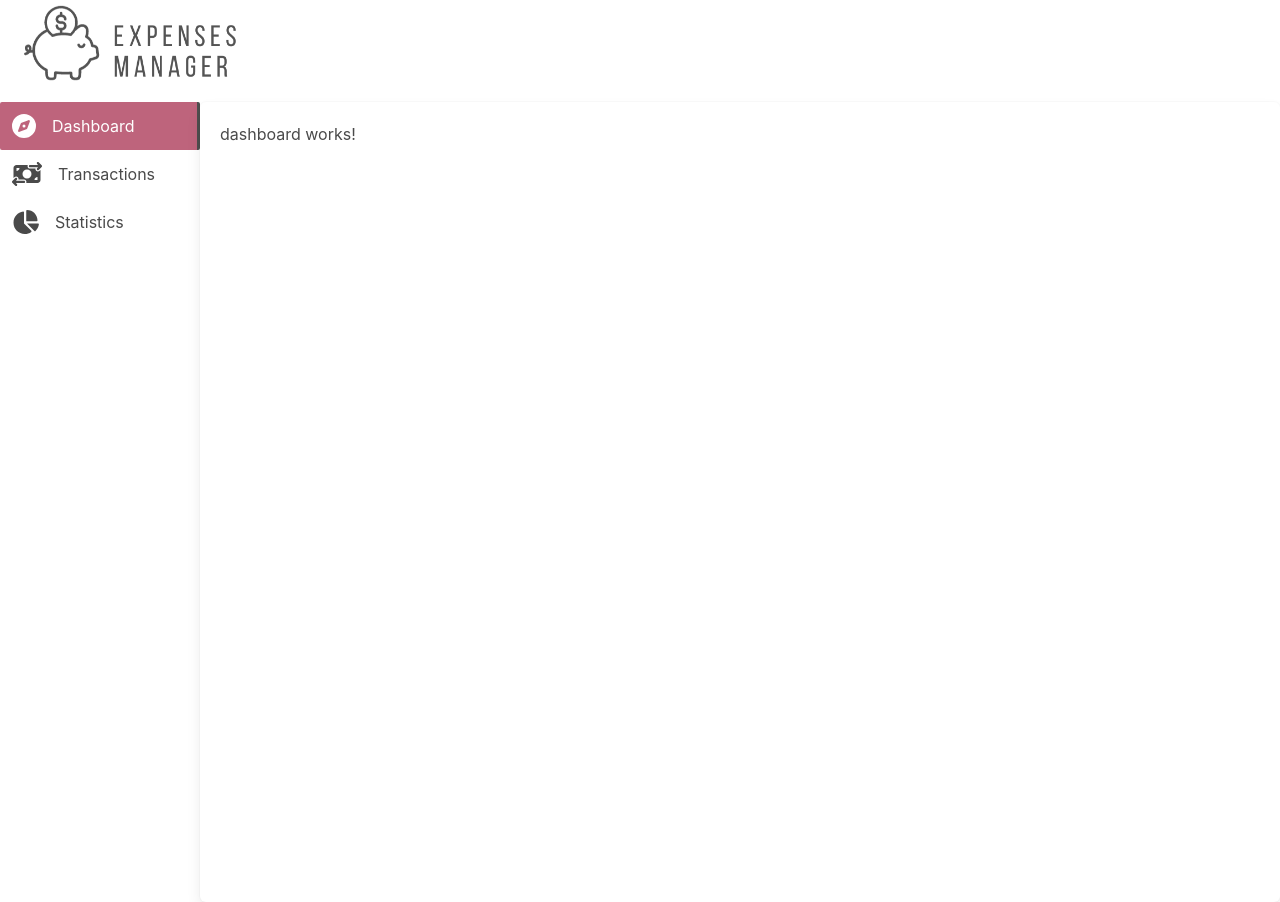
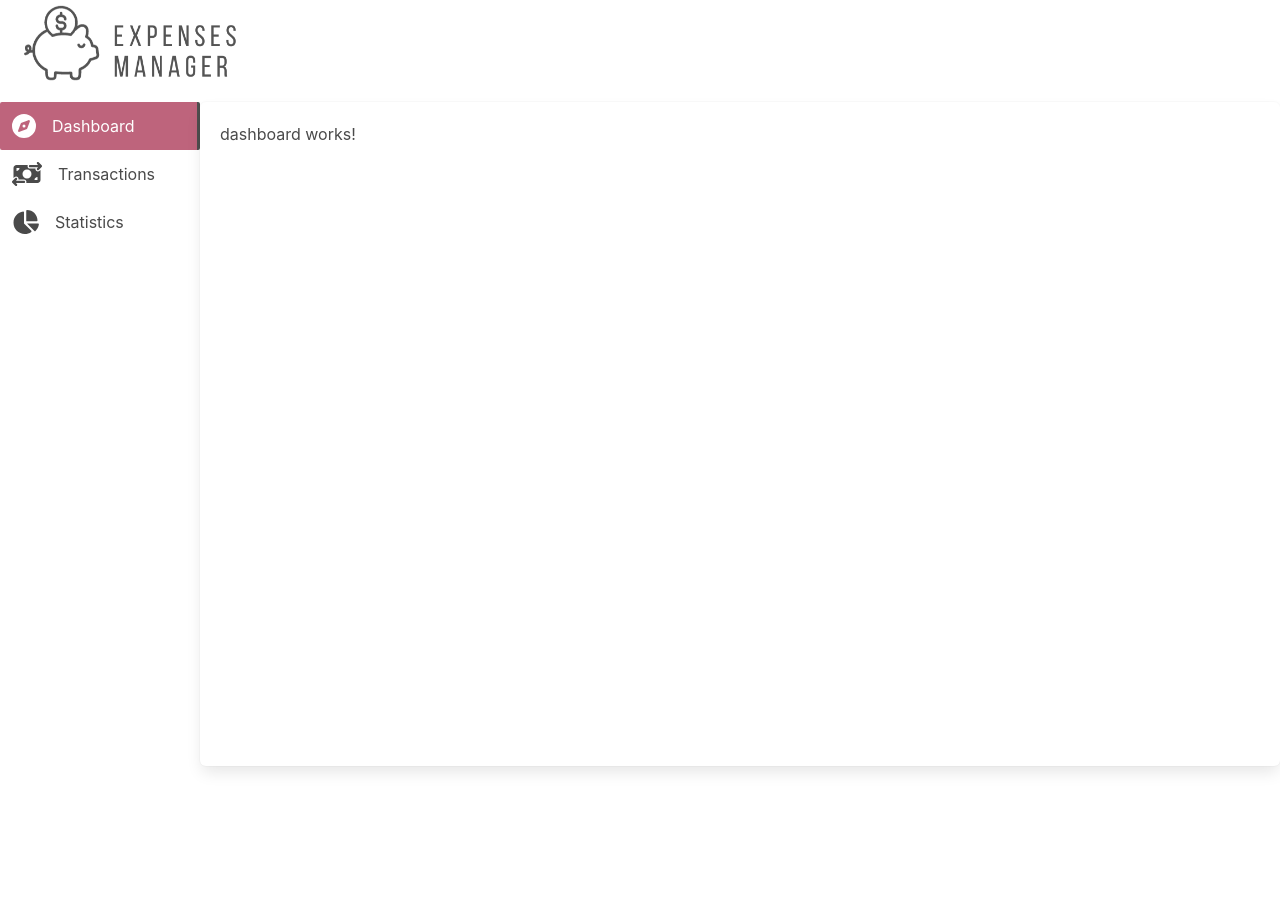
Before and after one commit to salem501/expenses-manager-frontend, an Angular app: page /dashboard in a window 1280 px wide. After the commit the page ends 800 px from the top, so only its background shows below. Built offline with nearby package versions, Linux system fonts and the light colour scheme.

Commit message:
Make the content box scrollable

```diff
--- a/src/app/app.component.scss
+++ b/src/app/app.component.scss
@@ -6,3 +6,8 @@
   width: 200vh;
   height: 100vh;
 }
+
+.box{
+  max-height: 100vh - 17vh;
+  overflow-y: auto;
+}
```
